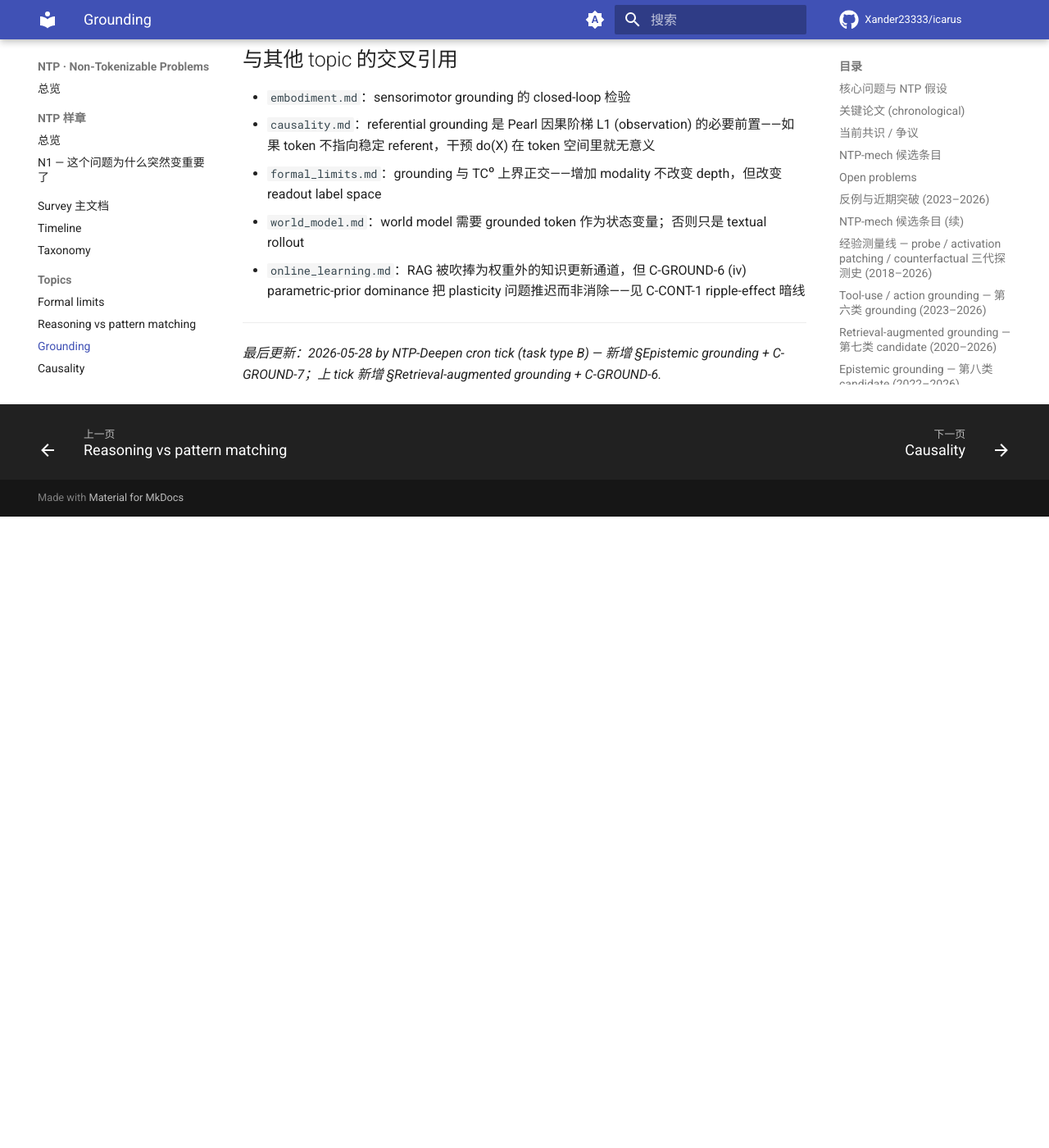
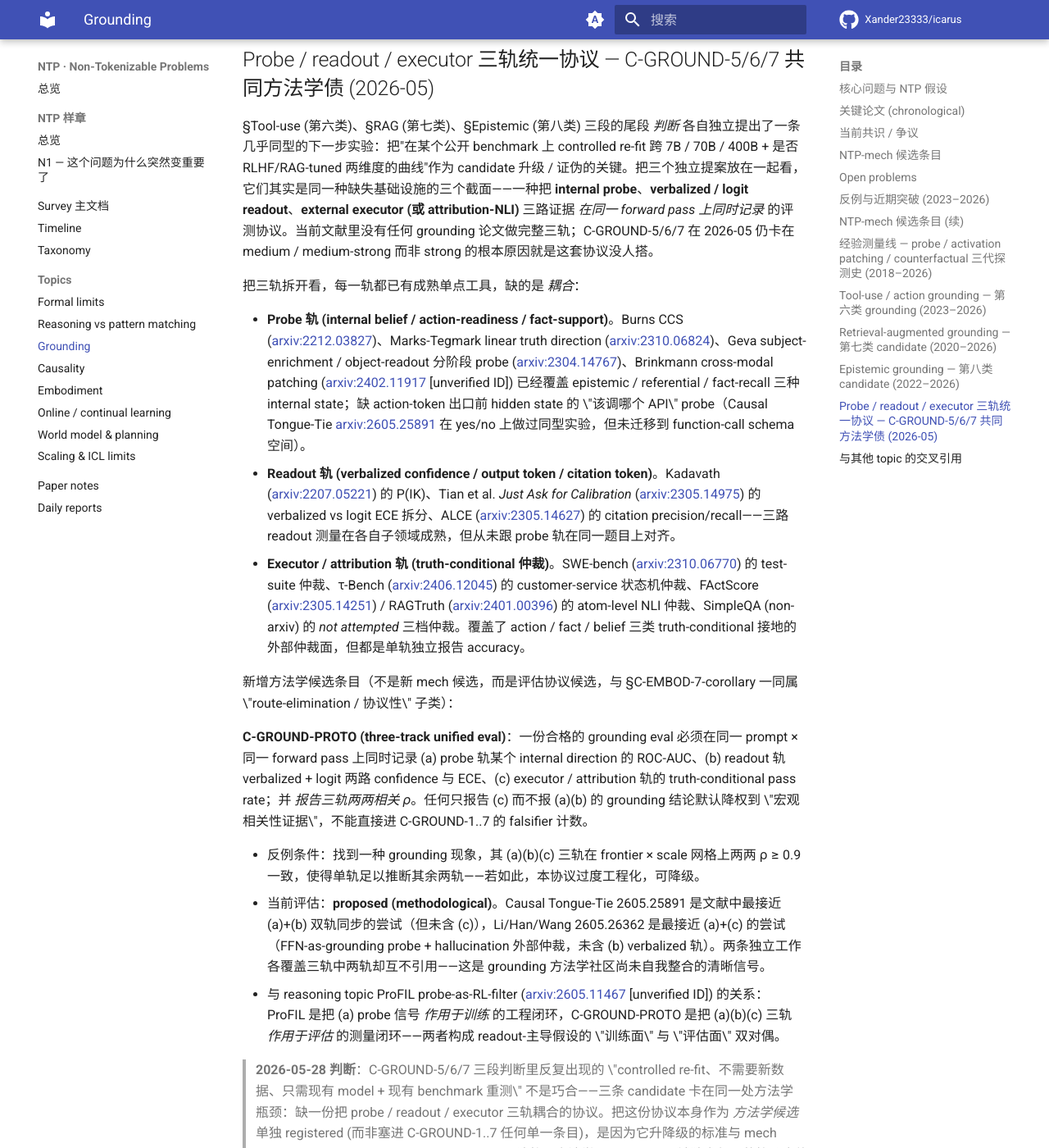
Before and after one commit to Xander23333/icarus, an MkDocs documentation site: the page built from wiki/ntp/topics/grounding.md, in a window 1280 px wide and 1400 px high, scrolled down 13653 px. Shown: the whole window at 82% size. Built offline with MkDocs 1.6.1 and Material for MkDocs 9.7.7, drawn with Linux system fonts in a browser that asks for light colours; comment, search, counter and statistics services are not loaded; before the commit the page ends 14283 px from its top, so only the background shows below that; some of the changed text lies outside the part shown.

Commit message:
[NTP-Deepen] 2026-05-28 23:01 UTC grounding.md +§Probe/readout/executor 三轨协议 +C-GROUND-PROTO 方法学候选

```diff
--- a/wiki/ntp/topics/grounding.md
+++ b/wiki/ntp/topics/grounding.md
@@ -170,6 +170,26 @@ Mollo & Millière 2023 把 *epistemic grounding* 列为五分类的最后一项
 
 更新 Open problems 第一条：\"缺 *epistemic grounding* 的标准评测\" 现在 *部分回答* — Kadavath / SelfAware / SimpleQA / R-Tuning 四条已构成 frontier-scale benchmark 雏形，但缺 internal-belief probe 与 output-confidence 双轨协议；剩余空白收紧为 \"probe-vs-readout 双轨 epistemic benchmark\"。
 
+## Probe / readout / executor 三轨统一协议 — C-GROUND-5/6/7 共同方法学债 (2026-05)
+
+§Tool-use (第六类)、§RAG (第七类)、§Epistemic (第八类) 三段的尾段 *判断* 各自独立提出了一条几乎同型的下一步实验：把"在某个公开 benchmark 上 controlled re-fit 跨 7B / 70B / 400B + 是否 RLHF/RAG-tuned 两维度的曲线"作为 candidate 升级 / 证伪的关键。把三个独立提案放在一起看，它们其实是同一种缺失基础设施的三个截面——一种把 **internal probe**、**verbalized / logit readout**、**external executor (或 attribution-NLI)** 三路证据 *在同一 forward pass 上同时记录* 的评测协议。当前文献里没有任何 grounding 论文做完整三轨；C-GROUND-5/6/7 在 2026-05 仍卡在 medium / medium-strong 而非 strong 的根本原因就是这套协议没人搭。
+
+把三轨拆开看，每一轨都已有成熟单点工具，缺的是 *耦合*：
+
+- **Probe 轨 (internal belief / action-readiness / fact-support)**。Burns CCS ([arxiv:2212.03827](https://arxiv.org/abs/2212.03827))、Marks-Tegmark linear truth direction ([arxiv:2310.06824](https://arxiv.org/abs/2310.06824))、Geva subject-enrichment / object-readout 分阶段 probe ([arxiv:2304.14767](https://arxiv.org/abs/2304.14767))、Brinkmann cross-modal patching ([arxiv:2402.11917](https://arxiv.org/abs/2402.11917) [unverified ID]) 已经覆盖 epistemic / referential / fact-recall 三种 internal state；缺 action-token 出口前 hidden state 的 \"该调哪个 API\" probe（Causal Tongue-Tie [arxiv:2605.25891](https://arxiv.org/abs/2605.25891) 在 yes/no 上做过同型实验，但未迁移到 function-call schema 空间）。
+- **Readout 轨 (verbalized confidence / output token / citation token)**。Kadavath ([arxiv:2207.05221](https://arxiv.org/abs/2207.05221)) 的 P(IK)、Tian et al. *Just Ask for Calibration* ([arxiv:2305.14975](https://arxiv.org/abs/2305.14975)) 的 verbalized vs logit ECE 拆分、ALCE ([arxiv:2305.14627](https://arxiv.org/abs/2305.14627)) 的 citation precision/recall——三路 readout 测量在各自子领域成熟，但从未跟 probe 轨在同一题目上对齐。
+- **Executor / attribution 轨 (truth-conditional 仲裁)**。SWE-bench ([arxiv:2310.06770](https://arxiv.org/abs/2310.06770)) 的 test-suite 仲裁、τ-Bench ([arxiv:2406.12045](https://arxiv.org/abs/2406.12045)) 的 customer-service 状态机仲裁、FActScore ([arxiv:2305.14251](https://arxiv.org/abs/2305.14251)) / RAGTruth ([arxiv:2401.00396](https://arxiv.org/abs/2401.00396)) 的 atom-level NLI 仲裁、SimpleQA (non-arxiv) 的 *not attempted* 三档仲裁。覆盖了 action / fact / belief 三类 truth-conditional 接地的外部仲裁面，但都是单轨独立报告 accuracy。
+
+新增方法学候选条目（不是新 mech 候选，而是评估协议候选，与 §C-EMBOD-7-corollary 一同属 \"route-elimination / 协议性\" 子类）：
+
+**C-GROUND-PROTO (three-track unified eval)**：一份合格的 grounding eval 必须在同一 prompt × 同一 forward pass 上同时记录 (a) probe 轨某个 internal direction 的 ROC-AUC、(b) readout 轨 verbalized + logit 两路 confidence 与 ECE、(c) executor / attribution 轨的 truth-conditional pass rate；并 *报告三轨两两相关 ρ*。任何只报告 (c) 而不报 (a)(b) 的 grounding 结论默认降权到 \"宏观相关性证据\"，不能直接进 C-GROUND-1..7 的 falsifier 计数。
+
+- 反例条件：找到一种 grounding 现象，其 (a)(b)(c) 三轨在 frontier × scale 网格上两两 ρ ≥ 0.9 一致，使得单轨足以推断其余两轨——若如此，本协议过度工程化，可降级。
+- 当前评估：**proposed (methodological)**。Causal Tongue-Tie 2605.25891 是文献中最接近 (a)+(b) 双轨同步的尝试（但未含 (c)），Li/Han/Wang 2605.26362 是最接近 (a)+(c) 的尝试（FFN-as-grounding probe + hallucination 外部仲裁，未含 (b) verbalized 轨）。两条独立工作各覆盖三轨中两轨却互不引用——这是 grounding 方法学社区尚未自我整合的清晰信号。
+- 与 reasoning topic ProFIL probe-as-RL-filter ([arxiv:2605.11467](https://arxiv.org/abs/2605.11467) [unverified ID]) 的关系：ProFIL 是把 (a) probe 信号 *作用于训练* 的工程闭环，C-GROUND-PROTO 是把 (a)(b)(c) 三轨 *作用于评估* 的测量闭环——两者构成 readout-主导假设的 \"训练面\" 与 \"评估面\" 双对偶。
+
+> **2026-05-28 判断**：C-GROUND-5/6/7 三段判断里反复出现的 \"controlled re-fit、不需要新数据、只需现有 model + 现有 benchmark 重测\" 不是巧合——三条 candidate 卡在同一处方法学瓶颈：缺一份把 probe / readout / executor 三轨耦合的协议。把这份协议本身作为 *方法学候选* 单独 registered (而非塞进 C-GROUND-1..7 任何单一条目)，是因为它升降级的标准与 mech candidate 不同：mech candidate 用 falsifier 计数，方法学 candidate 用 *被独立复现的协议实施次数* 计数。下一步行动收敛为一条：选一个最小可行 benchmark（候选：SimpleQA contested subset 或 BFCL parallel-call 子集），把 Burns CCS probe + Tian verbalized/logit readout + SimpleQA-style 外部仲裁三路在同一 forward pass 上同步采集——若该实验跑通，C-GROUND-5/6/7 三条 candidate 才有机会同步升级到 strong；若跑不通（三轨相关 ρ 一致 ≥ 0.9），整个 readout-主导框架在 grounding 维度被证否，需回到纯 capacity-bound 范式。本 topic 当前最高优先级 18-month action。
+
 ## 与其他 topic 的交叉引用
 
 - `embodiment.md`：sensorimotor grounding 的 closed-loop 检验
@@ -180,4 +200,4 @@ Mollo & Millière 2023 把 *epistemic grounding* 列为五分类的最后一项
 
 ---
 
-*最后更新：2026-05-28 by NTP-Deepen cron tick (task type B) — 新增 §Epistemic grounding + C-GROUND-7；上 tick 新增 §Retrieval-augmented grounding + C-GROUND-6.*
+*最后更新：2026-05-28 by NTP-Deepen cron tick (task type B) — 新增 §Probe / readout / executor 三轨统一协议 + C-GROUND-PROTO 方法学候选；上 tick 新增 §Epistemic grounding + C-GROUND-7.*
```
Also changed, not shown: 1 other file.
